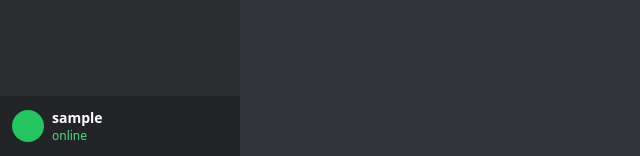
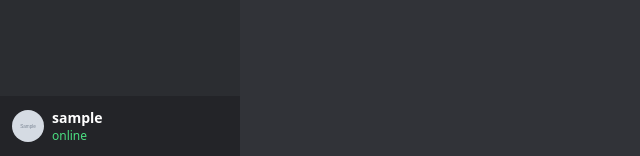
Before and after one commit to SinghAbh1shek/django_project, a Django app: page /chats/ in a window 1280 px wide. Shown: the part 644-800 px from the top of the page, without its empty margins (0-640 px from the left). Run offline with Django 5.2, Linux system fonts and the light colour scheme; a user stored in the database is signed in; tables that the repository leaves empty hold one stand-in row (values such as "Sample post"); grey boxes marked "Sample" are stand-in pictures; some libraries are stand-ins or nearby versions.

Commit message:
fix - sidebar avatar

```diff
--- a/03_community/templates/utils/sidebar.html
+++ b/03_community/templates/utils/sidebar.html
@@ -23,8 +23,11 @@
 
         <div class="bg-[#232428] p-3 flex items-center gap-2">
 
-            <div class="w-8 h-8 bg-green-500 rounded-full"></div>
-
+            <img
+                src="{% if request.user.profile%}{{ request.user.profile.url }}{% else %}https://static.vecteezy.com/system/resources/thumbnails/009/292/244/small/default-avatar-icon-of-social-media-user-vector.jpg{% endif %}"
+                alt="profile"
+                class="w-8 h-8 rounded-full object-cover"
+            >
             <div>
                 <div class="text-sm font-semibold">
                     {{request.user.username}}
```
